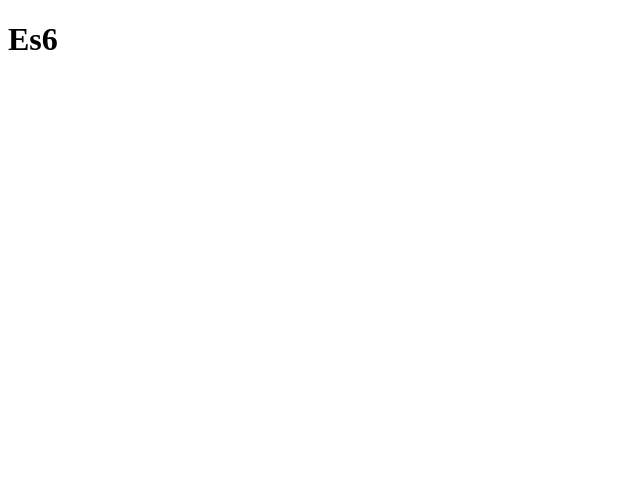
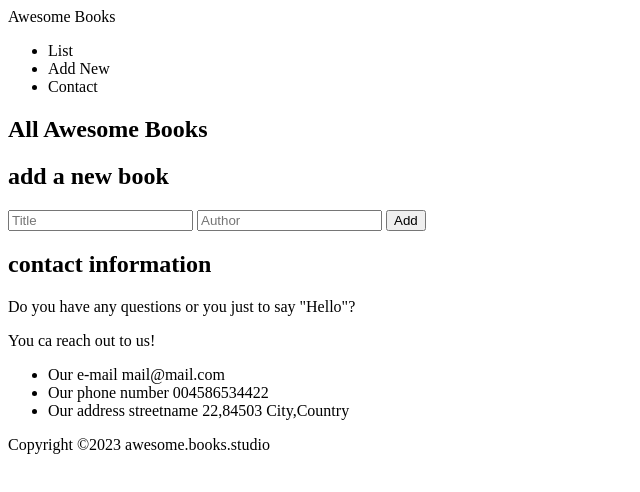
Before and after one commit to Othniel2471/awesome-books-es6, a plain HTML site: page index.html in a window 1280 px wide. Shown: the whole page, without its empty margins (0-640 px from the left). Drawn offline with Linux system fonts and the light colour scheme.

Commit message:
added html structure for project

```diff
--- a/index.html
+++ b/index.html
@@ -9,7 +9,56 @@
     <title>awesome books</title>
 </head>
 <body>
-    <h1>es6</h1>
+    <header>
+        <nav id="nav">
+            <a class="logo">Awesome Books</a>
+            <ul>
+                <li class="nav-links list">List</li>
+                <li class="nav-links new">Add New</li>
+                <li class="nav-links contact">Contact </li>
+            </ul>
+        </nav>
+        <p id="date"></p>
+    </header>
+
+    <main>
+        <section class="book-section active">
+            <div class="book-container">
+                <h1>all awesome books</h1>
+                <div class="books-container">
+
+                </div>
+            </div>
+        </section>
+
+        <section class="form-section non-active">
+            <div class="form-container">
+                <h2>add a new book</h2>
+                <form>
+                    <input type="text" class="title" placeholder="Title" required>
+                    <input type="text" class="author" placeholder="Author" required>
+                    <button class="add">Add</button>
+                </form>
+            </div>
+        </section>
+
+        <section class="contact-section non-active">
+            <div class="contact-container">
+                <h2>contact information</h2>
+                <p>Do you have any questions or you just to say "Hello"?</p>
+                <p>You ca reach out to us!</p>
+                <ul>
+                    <li>Our e-mail mail@mail.com</li>
+                    <li>Our phone number 004586534422</li>
+                    <li>Our address streetname 22,84503 City,Country</li>
+                </ul>
+            </div>
+        </section>
+    </main>
+
+    <footer>
+        <p>Copyright &copy;2023 awesome.books.studio</p>
+    </footer>
 </body>
 <script type="module" src="./assets/js/index.js"></script>
 </html>
```
